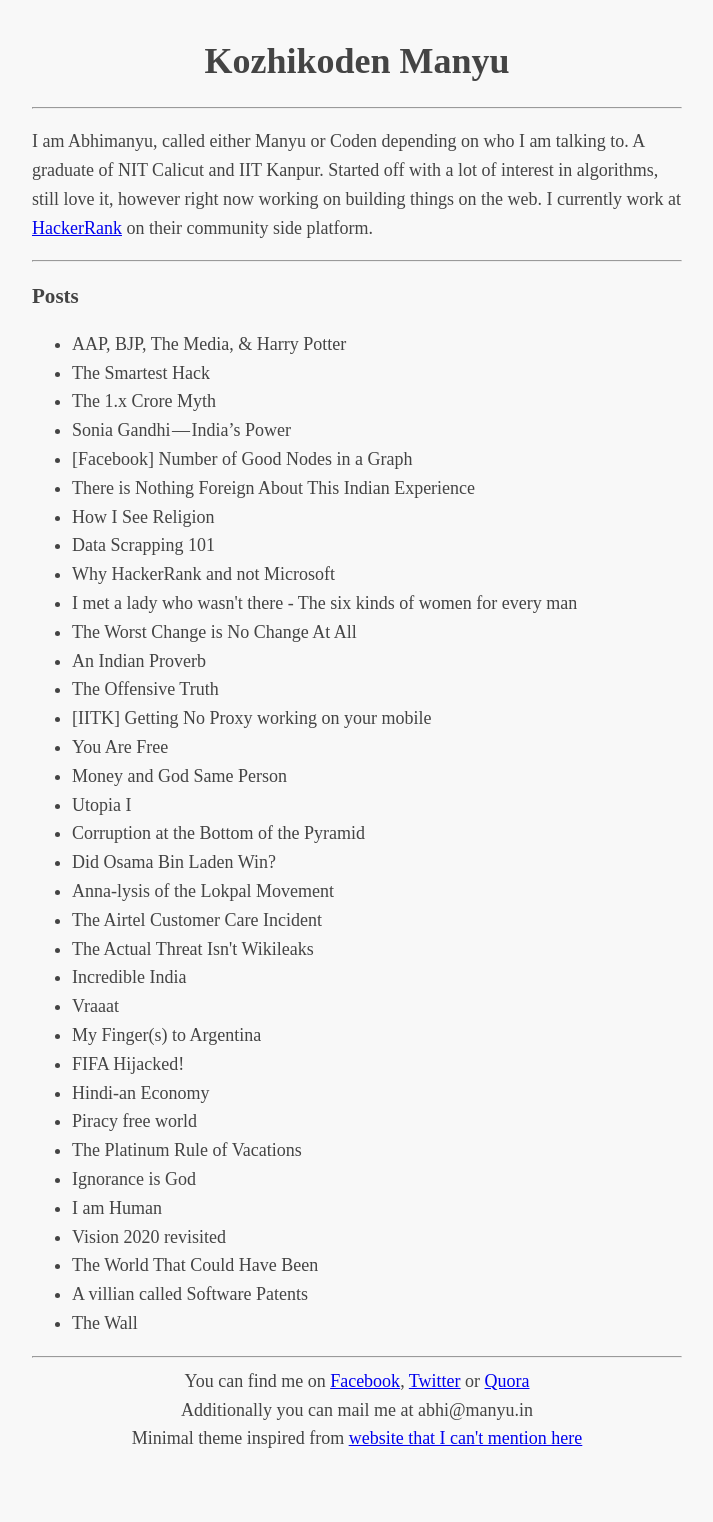
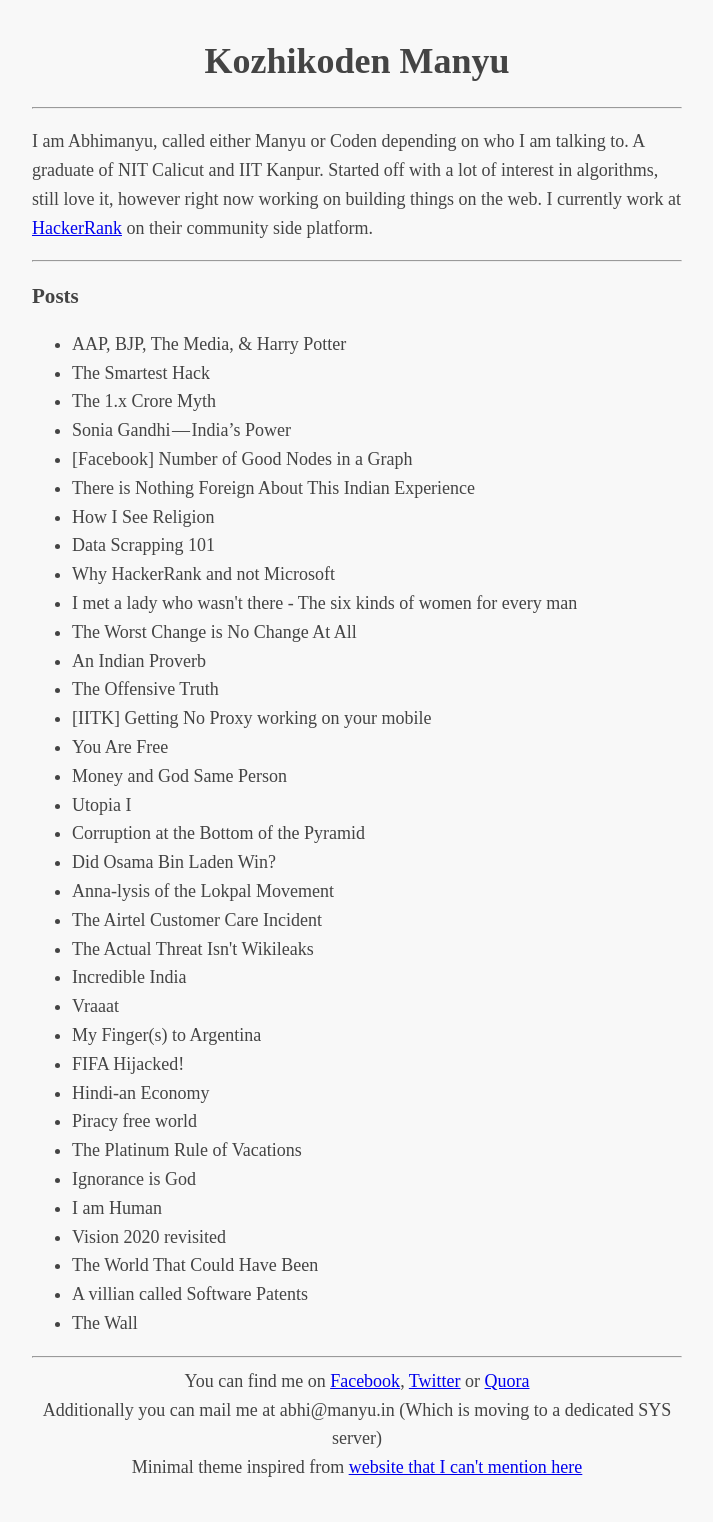
Before and after one commit to abhimanyuma/blog, a Jekyll site: the page built from index.html, in a window 1280 px wide. Shown: the whole page, without its empty margins (283-996 px from the left). Built offline with Jekyll 4.4.1, drawn with Linux system fonts in a browser that asks for light colours; before the commit the page ends 1493 px from its top, so only the background shows below that.

Commit message:
Test commit to check which server is loaded

```diff
--- a/_includes/footer.html
+++ b/_includes/footer.html
@@ -2,7 +2,7 @@
 <hr/>
 You can find me on <a href="https://facebook.com/abhimanyu.m.a">Facebook</a>, <a href="https://twitter.com/abhimanyuma">Twitter</a> or <a href="https://www.quora.com/Abhimanyu-Mongandh-Ambalath">Quora</a>
 <br/>
-Additionally you can mail me at abhi@manyu.in
+Additionally you can mail me at abhi@manyu.in (Which is moving to a dedicated SYS server)
 <br/>
 Minimal theme inspired from <a href="http://bettermotherfuckingwebsite.com/">website that I can't mention here</a>
 </footer>
```
